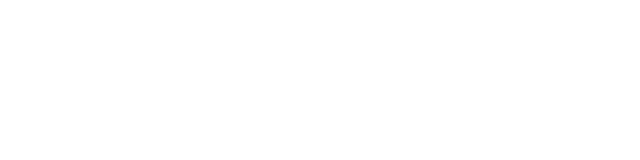
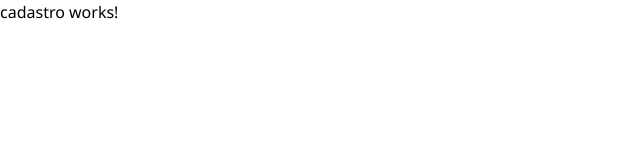
Before and after one commit to k-silvax19/NoteKeeper, an Angular app in the folder client/: page /cadastro in a window 1280 px wide. Before the commit this address led to /. Shown: the top 160 px of the page, without its empty margins (0-640 px from the left). Built offline with nearby package versions, Linux system fonts and the light colour scheme.

Commit message:
add: pagina de login e de cadastro

```diff
--- a/client/src/app/app.config.ts
+++ b/client/src/app/app.config.ts
@@ -5,6 +5,14 @@ export const routes: Routes = [
   {
     path:'',
     loadComponent: () => import('./home/home').then((c) => c.Home),
+  },
+  {
+    path:'cadastro',
+    loadComponent: () => import('./auth/cadastro/cadastro').then((c) => c.Cadastro),
+  },
+  {
+    path:'login',
+    loadComponent: () => import('./auth/login/login').then((c) => c.Login),
   },
 ];
 
--- /dev/null
+++ b/client/src/app/auth/cadastro/cadastro.html
@@ -0,0 +1 @@
+<p>cadastro works!</p>
--- /dev/null
+++ b/client/src/app/auth/cadastro/cadastro.ts
@@ -0,0 +1,8 @@
+import { Component } from '@angular/core';
+
+@Component({
+  imports: [],
+  selector: 'app-cadastro',
+  templateUrl: './cadastro.html',
+})
+export class Cadastro {}
--- /dev/null
+++ b/client/src/app/auth/login/login.html
@@ -0,0 +1 @@
+<p>login works!</p>
--- /dev/null
+++ b/client/src/app/auth/login/login.ts
@@ -0,0 +1,8 @@
+import { Component } from '@angular/core';
+
+@Component({
+  imports: [],
+  selector: 'app-login',
+  templateUrl: './login.html',
+})
+export class Login {}
```
